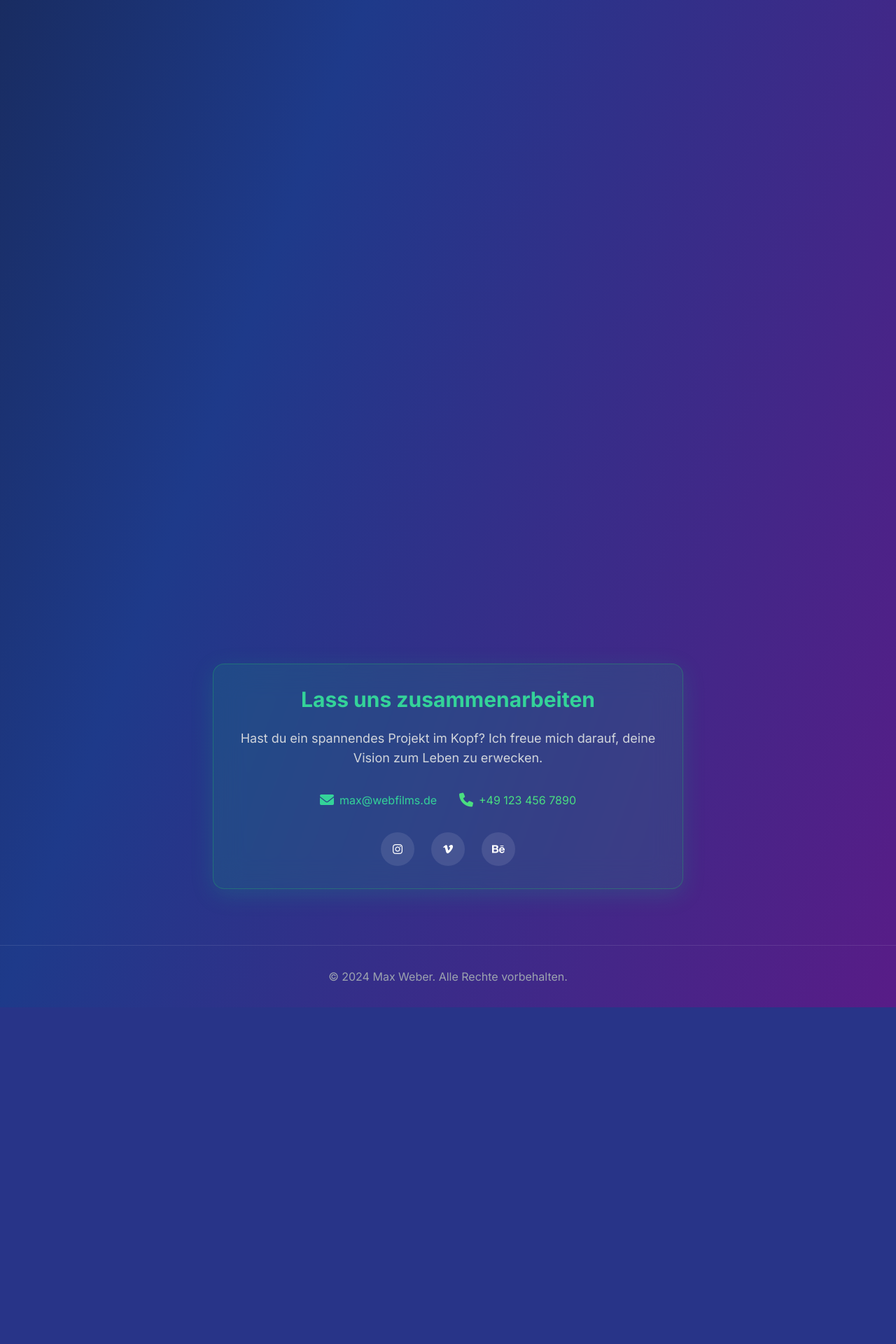
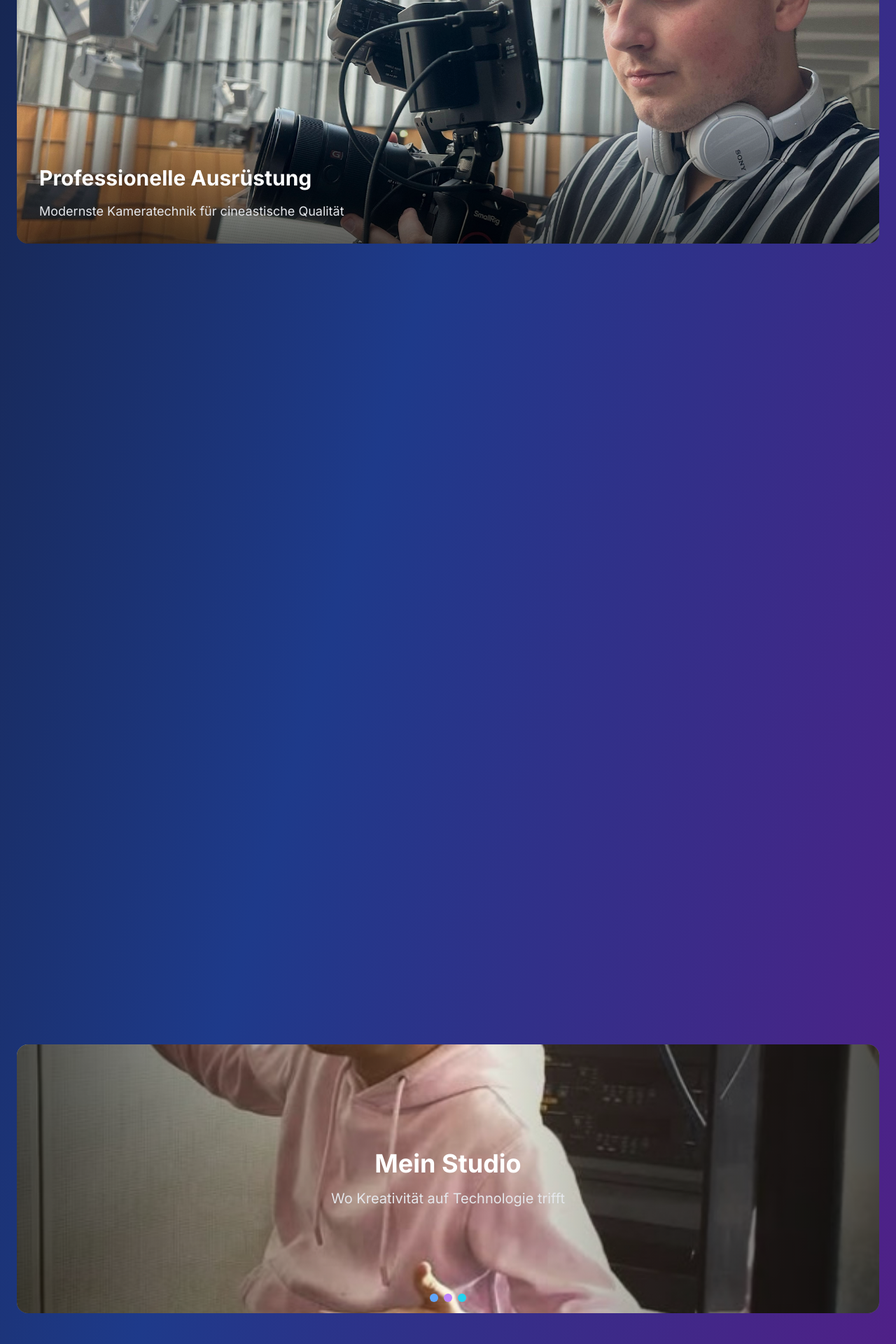
Before and after one commit to KaroKK/Tomasz, a Flask app: page / in a window 1280 px wide. Shown: the part 2080-4000 px from the top of the page at 70% size. Before the commit the page ends 3519 px from the top, so only its background shows below. Run offline with Flask 3, Linux system fonts and the light colour scheme; some libraries are stand-ins or nearby versions.

Commit message:
Revamp project display with interactive elements and behind-the-scenes section
Updates project card styles, adds video overlay and timeline scrubber, includes "Behind the Scenes" section with a camera image in `templates/index.html`.

Replit-Commit-Author: Agent
Replit-Commit-Session-Id: 398cc46d-6bdc-4f18-aaac-76bbcdb4aa82
Replit-Commit-Screenshot-Url: https://storage.googleapis.com/screenshot-production-us-central1/98163e34-7277-460c-b760-1e1d07b06b17/e2249e73-1221-4804-9444-6166d68d2381.jpg

```diff
--- a/templates/index.html
+++ b/templates/index.html
@@ -89,24 +89,45 @@
             <div class="grid md:grid-cols-2 gap-8">
                 {% for project in projects %}
                 <div class="project-card glass-panel p-6 rounded-2xl hover:scale-105 transition-all duration-500 cursor-pointer">
-                    <div class="project-image h-48 bg-gradient-to-br from-emerald-500/25 to-green-500/25 rounded-lg mb-6 flex items-center justify-center">
-                        <i class="fas fa-play-circle text-6xl text-white/50"></i>
+                    <div class="project-image h-48 bg-gradient-to-br from-blue-500/20 to-purple-500/20 rounded-lg mb-6 flex items-center justify-center relative overflow-hidden">
+                        <div class="video-overlay absolute inset-0 bg-black/30"></div>
+                        <i class="fas fa-play-circle text-6xl text-white/70 relative z-10"></i>
+                        <div class="timeline-scrubber absolute bottom-2 left-2 right-2 h-1 bg-white/20 rounded">
+                            <div class="progress-bar h-full bg-blue-400 w-1/3 rounded"></div>
+                        </div>
                     </div>
                     <div class="project-info">
                         <div class="flex justify-between items-start mb-3">
                             <h3 class="text-2xl font-bold">{{ project.title }}</h3>
-                            <span class="text-sm text-emerald-400 bg-emerald-400/20 px-3 py-1 rounded-full">{{ project.year }}</span>
+                            <span class="text-sm text-blue-400 bg-blue-400/20 px-3 py-1 rounded">{{ project.year }}</span>
                         </div>
                         <p class="text-gray-300 mb-4">{{ project.description }}</p>
                         <div class="flex justify-between items-center">
-                            <span class="text-lime-400 font-semibold">{{ project.category }}</span>
-                            <button class="text-emerald-400 hover:text-white transition-colors">
+                            <span class="text-purple-400 font-semibold">{{ project.category }}</span>
+                            <button class="text-blue-400 hover:text-white transition-colors">
                                 <i class="fas fa-arrow-right"></i>
                             </button>
                         </div>
                     </div>
                 </div>
                 {% endfor %}
+            </div>
+        </div>
+    </section>
+
+    <!-- Behind the Scenes Section -->
+    <section class="py-20 relative">
+        <div class="container mx-auto px-6">
+            <h2 class="text-5xl font-bold text-center mb-16 section-title">Behind the Scenes</h2>
+            <div class="relative">
+                <img src="{{ url_for('static', filename='images/camera.jpg') }}" alt="Kamera Setup" class="w-full h-96 object-cover rounded-2xl filter brightness-90 contrast-110">
+                <div class="absolute inset-0 bg-gradient-to-t from-black/60 via-transparent to-transparent rounded-2xl"></div>
+                <div class="absolute bottom-8 left-8 right-8">
+                    <h3 class="text-3xl font-bold mb-4 text-white">Professionelle Ausrüstung</h3>
+                    <p class="text-lg text-gray-200">Modernste Kameratechnik für cineastische Qualität</p>
+                </div>
+                <div class="film-perforations absolute left-0 top-0 h-full w-8"></div>
+                <div class="film-perforations absolute right-0 top-0 h-full w-8"></div>
             </div>
         </div>
     </section>
@@ -119,16 +140,15 @@
 
                 <div class="grid md:grid-cols-2 gap-12 items-center">
                     <div class="about-image">
-                        <div class="glass-panel p-8 rounded-2xl">
-                            <div class="w-full h-80 bg-gradient-to-br from-emerald-500/25 to-green-500/25 rounded-lg flex items-center justify-center">
-                                <i class="fas fa-user-circle text-8xl text-white/50"></i>
-                            </div>
+                        <div class="glass-panel p-8 rounded-2xl relative overflow-hidden">
+                            <img src="{{ url_for('static', filename='images/hollywood.jpg') }}" alt="Hollywood Filmset" class="w-full h-80 object-cover rounded-lg filter brightness-75 contrast-110">
+                            <div class="film-border absolute inset-0 pointer-events-none"></div>
                         </div>
                     </div>
 
                     <div class="about-content">
                         <div class="glass-panel p-8 rounded-2xl">
-                            <h3 class="text-3xl font-bold mb-6 text-emerald-400">Meine Vision</h3>
+                            <h3 class="text-3xl font-bold mb-6 text-blue-400">Meine Vision</h3>
                             <p class="text-lg text-gray-300 mb-6 leading-relaxed">
                                 Als unabhängiger Filmemacher und Editor verwandle ich Ideen in bewegende visuelle Erlebnisse.
                                 Meine Leidenschaft liegt darin, authentische Geschichten zu erzählen, die das Publikum
@@ -140,24 +160,47 @@
                             </p>
 
                             <div class="skills-grid grid grid-cols-2 gap-4">
-                                <div class="skill-item text-center p-4 bg-white/5 rounded-lg">
-                                    <i class="fas fa-video text-2xl text-emerald-400 mb-2"></i>
-                                    <p class="font-semibold">Videoschnitt</p>
+                                <div class="skill-item text-center p-4 bg-white/5 rounded-lg adobe-premiere">
+                                    <i class="fas fa-cut text-2xl text-blue-400 mb-2"></i>
+                                    <p class="font-semibold">Premiere Pro</p>
                                 </div>
-                                <div class="skill-item text-center p-4 bg-white/5 rounded-lg">
-                                    <i class="fas fa-camera text-2xl text-green-400 mb-2"></i>
-                                    <p class="font-semibold">Cinematografie</p>
+                                <div class="skill-item text-center p-4 bg-white/5 rounded-lg adobe-after-effects">
+                                    <i class="fas fa-magic text-2xl text-purple-400 mb-2"></i>
+                                    <p class="font-semibold">After Effects</p>
                                 </div>
-                                <div class="skill-item text-center p-4 bg-white/5 rounded-lg">
-                                    <i class="fas fa-palette text-2xl text-lime-400 mb-2"></i>
-                                    <p class="font-semibold">Color Grading</p>
+                                <div class="skill-item text-center p-4 bg-white/5 rounded-lg adobe-davinci">
+                                    <i class="fas fa-adjust text-2xl text-orange-400 mb-2"></i>
+                                    <p class="font-semibold">DaVinci Resolve</p>
                                 </div>
-                                <div class="skill-item text-center p-4 bg-white/5 rounded-lg">
-                                    <i class="fas fa-music text-2xl text-teal-400 mb-2"></i>
-                                    <p class="font-semibold">Sound Design</p>
+                                <div class="skill-item text-center p-4 bg-white/5 rounded-lg adobe-audition">
+                                    <i class="fas fa-volume-up text-2xl text-cyan-400 mb-2"></i>
+                                    <p class="font-semibold">Pro Tools</p>
                                 </div>
                             </div>
                         </div>
+                    </div>
+                </div>
+            </div>
+        </div>
+    </section>
+
+    <!-- Studio Section -->
+    <section class="py-20 relative">
+        <div class="container mx-auto px-6">
+            <div class="relative">
+                <img src="{{ url_for('static', filename='images/studio.jpg') }}" alt="Studio Setup" class="w-full h-96 object-cover rounded-2xl filter brightness-80">
+                <div class="absolute inset-0 bg-gradient-to-r from-black/70 via-transparent to-black/70 rounded-2xl"></div>
+                <div class="absolute inset-0 flex items-center justify-center">
+                    <div class="text-center">
+                        <h3 class="text-4xl font-bold mb-4 text-white">Mein Studio</h3>
+                        <p class="text-xl text-gray-200">Wo Kreativität auf Technologie trifft</p>
+                    </div>
+                </div>
+                <div class="timeline-markers absolute bottom-4 left-1/2 transform -translate-x-1/2">
+                    <div class="flex space-x-2">
+                        <div class="w-3 h-3 bg-blue-400 rounded-full"></div>
+                        <div class="w-3 h-3 bg-purple-400 rounded-full"></div>
+                        <div class="w-3 h-3 bg-cyan-400 rounded-full"></div>
                     </div>
                 </div>
             </div>
@@ -171,31 +214,31 @@
 
             <div class="max-w-2xl mx-auto">
                 <div class="glass-panel p-8 rounded-2xl text-center">
-                    <h3 class="text-3xl font-bold mb-6 text-emerald-400">Lass uns zusammenarbeiten</h3>
+                    <h3 class="text-3xl font-bold mb-6 text-blue-400">Lass uns zusammenarbeiten</h3>
                     <p class="text-lg text-gray-300 mb-8">
                         Hast du ein spannendes Projekt im Kopf? Ich freue mich darauf,
                         deine Vision zum Leben zu erwecken.
                     </p>
 
                     <div class="contact-links flex justify-center space-x-8 mb-8">
-                        <a href="mailto:max@webfilms.de" class="contact-link flex items-center space-x-2 text-emerald-400 hover:text-white transition-colors">
+                        <a href="mailto:max@webfilms.de" class="contact-link flex items-center space-x-2 text-blue-400 hover:text-white transition-colors">
                             <i class="fas fa-envelope text-xl"></i>
                             <span>max@webfilms.de</span>
                         </a>
-                        <a href="tel:+491234567890" class="contact-link flex items-center space-x-2 text-green-400 hover:text-white transition-colors">
+                        <a href="tel:+491234567890" class="contact-link flex items-center space-x-2 text-purple-400 hover:text-white transition-colors">
                             <i class="fas fa-phone text-xl"></i>
                             <span>+49 123 456 7890</span>
                         </a>
                     </div>
 
                     <div class="social-links flex justify-center space-x-6">
-                        <a href="#" class="social-link w-12 h-12 bg-white/10 rounded-full flex items-center justify-center hover:bg-emerald-500/20 transition-colors">
+                        <a href="#" class="social-link w-12 h-12 bg-white/10 rounded-full flex items-center justify-center hover:bg-blue-500/20 transition-colors">
                             <i class="fab fa-instagram"></i>
                         </a>
-                        <a href="#" class="social-link w-12 h-12 bg-white/10 rounded-full flex items-center justify-center hover:bg-green-500/20 transition-colors">
+                        <a href="#" class="social-link w-12 h-12 bg-white/10 rounded-full flex items-center justify-center hover:bg-purple-500/20 transition-colors">
                             <i class="fab fa-vimeo-v"></i>
                         </a>
-                        <a href="#" class="social-link w-12 h-12 bg-white/10 rounded-full flex items-center justify-center hover:bg-lime-500/20 transition-colors">
+                        <a href="#" class="social-link w-12 h-12 bg-white/10 rounded-full flex items-center justify-center hover:bg-cyan-500/20 transition-colors">
                             <i class="fab fa-behance"></i>
                         </a>
                     </div>
```
